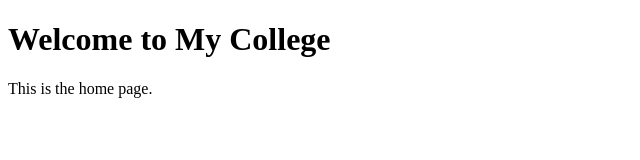
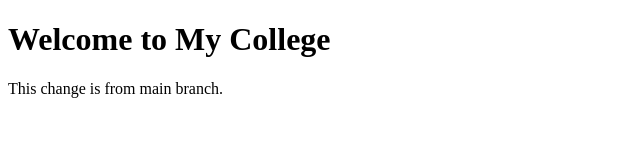
Before and after one commit to supriyathamke/Git-Project, a plain HTML site: page index.html in a window 1280 px wide. Shown: the whole page, without its empty margins (0-640 px from the left). Drawn offline with Linux system fonts and the light colour scheme.

Commit message:
Update home page paragraph content

```diff
--- a/index.html
+++ b/index.html
@@ -7,7 +7,7 @@
 <body>
 
 <h1>Welcome to My College</h1>
-<p>This is the home page.</p>
+<p>This change is from main branch.</p>
 
 </body>
 </html>
```
